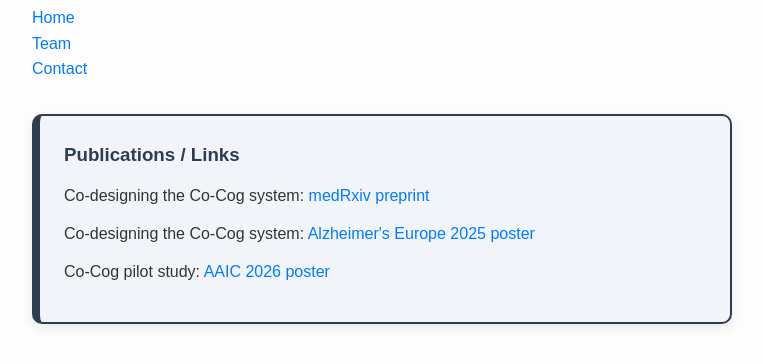
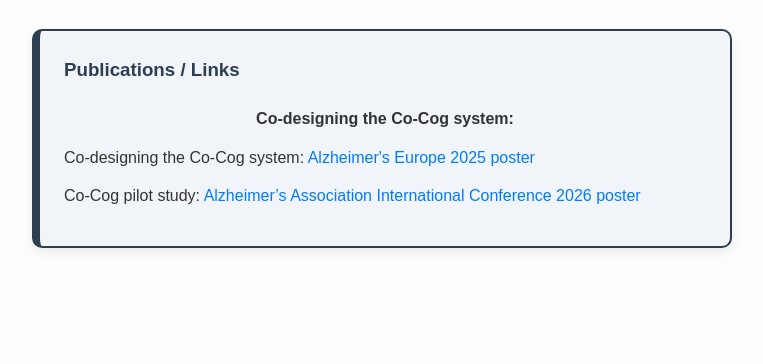
Before and after one commit to ra328research/co-cog, a plain HTML site: page index.html in a window 1280 px wide. Shown: the part 86-450 px from the top of the page, without its empty margins (258-1021 px from the left). Drawn offline with Linux system fonts and the light colour scheme.

Commit message:
Revise navigation and publication section in index.html
Updated navigation and publication links in index.html.

```diff
--- a/index.html
+++ b/index.html
@@ -117,17 +117,19 @@
     <h1>The Co-Cog Digital Monitoring System</h1>
       </header>
 
-<nav>
+<!--- <nav>
   <a href="index.html">Home</a><br>
   <a href="team.html">Team</a><br>
   <a href="contact.html">Contact</a>
-</nav>
+</nav> --->
 
 <section class="publications">
   <h3>Publications / Links</h3>
-  <p>Co-designing the Co-Cog system: <a href="preprint URL">medRxiv preprint</a></p>
+    <h4>Co-designing the Co-Cog system:</h4>
+<!---  <p>Co-designing the Co-Cog system: <a href="preprint URL">medRxiv preprint</a></p> --->
   <p>Co-designing the Co-Cog system: <a href="alz-eu25poster.html">Alzheimer's Europe 2025 poster</a></p>
-  <p>Co-Cog pilot study: <a href="pilot.html">AAIC 2026 poster</a></p>
+   <!---  <p>Co-designing the Co-Cog system: <a href="preprint URL">medRxiv preprint</a></p> --->
+  <p>Co-Cog pilot study: <a href="pilot.html">Alzheimer’s Association International Conference 2026 poster</a></p>
 </section>
 
 </body>
```
